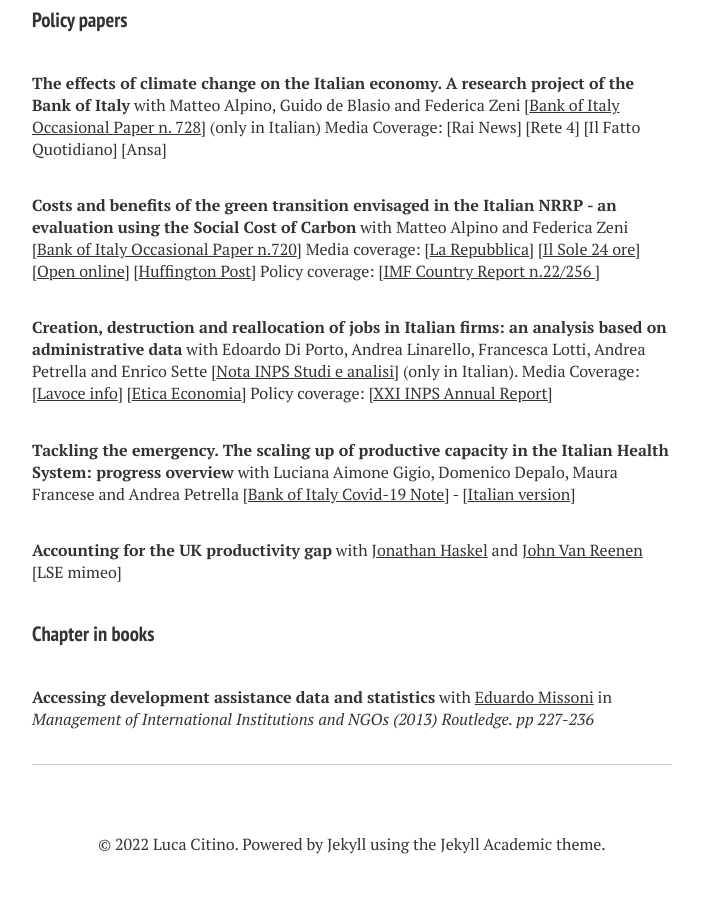
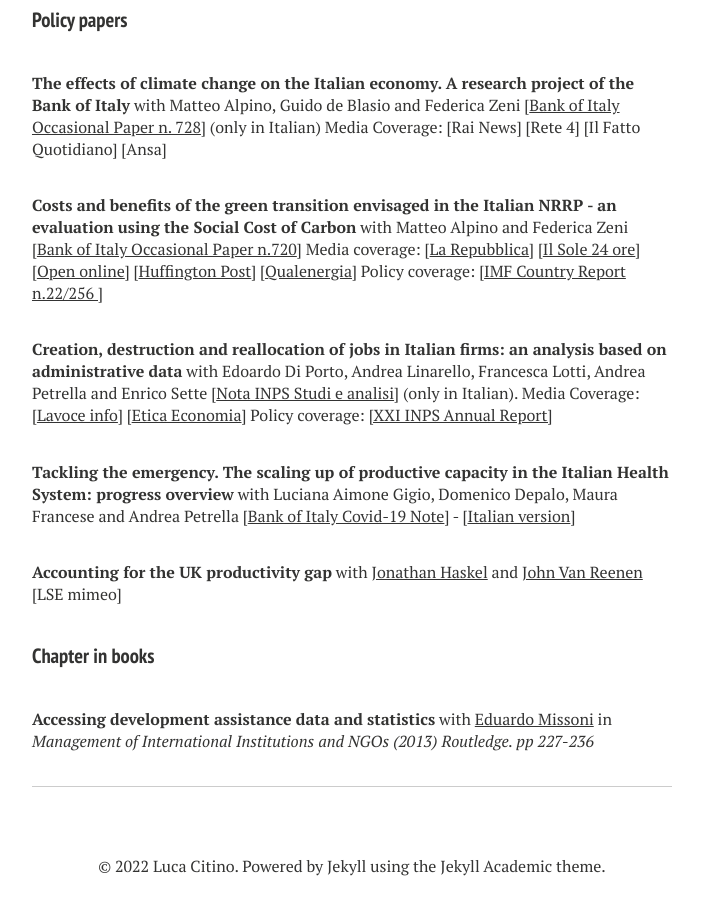
Before and after one commit to luca-citino/luca-citino.github.io, a Jekyll site: the page built from research.md, in a window 1280 px wide and 900 px high, scrolled down 759 px. Shown: the whole window, without its empty margins (288-991 px from the left). Built offline with Jekyll 4.4.1, drawn with Linux system fonts in a browser that asks for light colours; nearby versions of some CDN libraries; some web fonts are replaced.

Commit message:
Update research.md

```diff
--- a/research.md
+++ b/research.md
@@ -25,7 +25,7 @@ title: Research
 
 **The effects of climate change on the Italian economy. A research project of the Bank of Italy** with Matteo Alpino, Guido de Blasio and Federica Zeni [<a href="https://www.bancaditalia.it/pubblicazioni/qef/2022-0728/index.html">Bank of Italy Occasional Paper n. 728</a>] (only in Italian) Media Coverage: [Rai News] [Rete 4] [Il Fatto Quotidiano] [Ansa]
 
-**Costs and benefits of the green transition envisaged in the Italian NRRP - an evaluation using the Social Cost of Carbon** with Matteo Alpino and Federica Zeni [<a href="https://www.bancaditalia.it/pubblicazioni/qef/2022-0720/QEF_720.pdf">Bank of Italy Occasional Paper n.720</a>] Media coverage: [<a href="https://www.repubblica.it/economia/2022/10/16/news/superbonus_modifiche_nuovo_governo-370315835/">La Repubblica</a>] [<a href="https://www.ilsole24ore.com/art/bankitalia-il-superbonus-costa-caro-e-produce-scarsi-benefici-ambientali-AEUmAL9B">Il Sole 24 ore</a>] [<a href="https://www.open.online/2022/10/17/pnrr-studio-bankitalia-superbonus/">Open online</a>] [<a href="https://www.huffingtonpost.it/dossier/terra/2022/10/21/news/banca_ditalia_bocciato_il_superbonus_promosse_le_rinnovabili-10458683/">Huffington Post</a>] Policy coverage: [<a href="https://www.imf.org/en/Publications/CR/Issues/2022/07/28/Italy-Selected-Issues-521489">IMF Country Report n.22/256 </a>]
+**Costs and benefits of the green transition envisaged in the Italian NRRP - an evaluation using the Social Cost of Carbon** with Matteo Alpino and Federica Zeni [<a href="https://www.bancaditalia.it/pubblicazioni/qef/2022-0720/QEF_720.pdf">Bank of Italy Occasional Paper n.720</a>] Media coverage: [<a href="https://www.repubblica.it/economia/2022/10/16/news/superbonus_modifiche_nuovo_governo-370315835/">La Repubblica</a>] [<a href="https://www.ilsole24ore.com/art/bankitalia-il-superbonus-costa-caro-e-produce-scarsi-benefici-ambientali-AEUmAL9B">Il Sole 24 ore</a>] [<a href="https://www.open.online/2022/10/17/pnrr-studio-bankitalia-superbonus/">Open online</a>] [<a href="https://www.huffingtonpost.it/dossier/terra/2022/10/21/news/banca_ditalia_bocciato_il_superbonus_promosse_le_rinnovabili-10458683/">Huffington Post</a>] [<a href="https://www.qualenergia.it/articoli/superbonus-non-inefficiente-come-sembrerebbe-bocciatura-bankitalia/">Qualenergia</a>] Policy coverage: [<a href="https://www.imf.org/en/Publications/CR/Issues/2022/07/28/Italy-Selected-Issues-521489">IMF Country Report n.22/256 </a>]
 
 **Creation, destruction and reallocation of jobs in Italian firms: an analysis based on administrative data** with Edoardo Di Porto, Andrea Linarello, Francesca Lotti, Andrea Petrella and Enrico Sette [<a href="https://www.inps.it/docallegatiNP/Mig/Dati_analisi_bilanci/Attivita_ricerca/Studi_e_analisi/2022/nota_BdI_Inps_05_2022.pdf">Nota INPS Studi e analisi</a>] (only in Italian). Media Coverage: [<a href="https://www.lavoce.info/archives/97443/cosi-la-pandemia-ha-distrutto-e-creato-lavoro/">Lavoce info</a>] [<a href="https://eticaeconomia.it/leconomia-italiana-e-le-rigidita-che-non-ci-sono-e-non-cerano/">Etica Economia</a>] Policy coverage: <a href="https://www.inps.it/docallegatiNP/Mig/Dati_analisi_bilanci/Rapporti_annuali/XXI_Rapporto_Annuale/XXI_Rapporto_Annuale.pdf">[XXI INPS Annual Report]</a>
 
```
